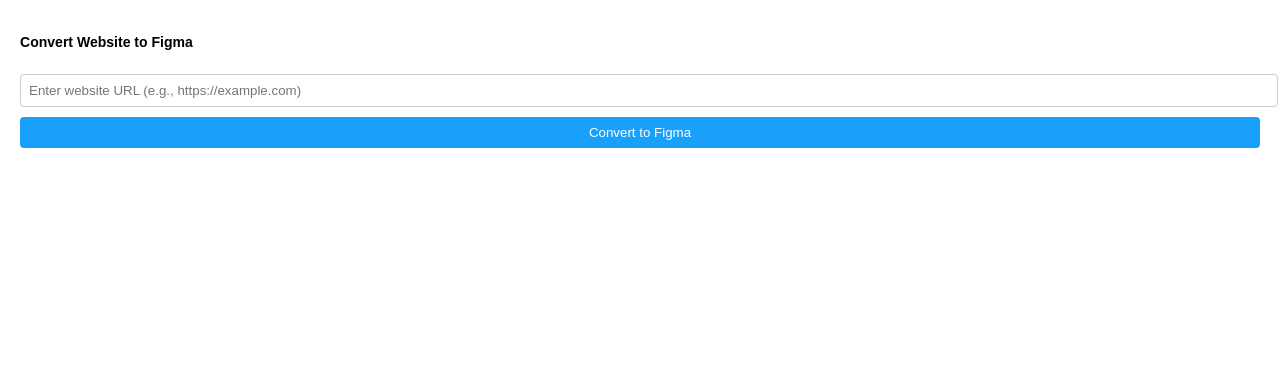
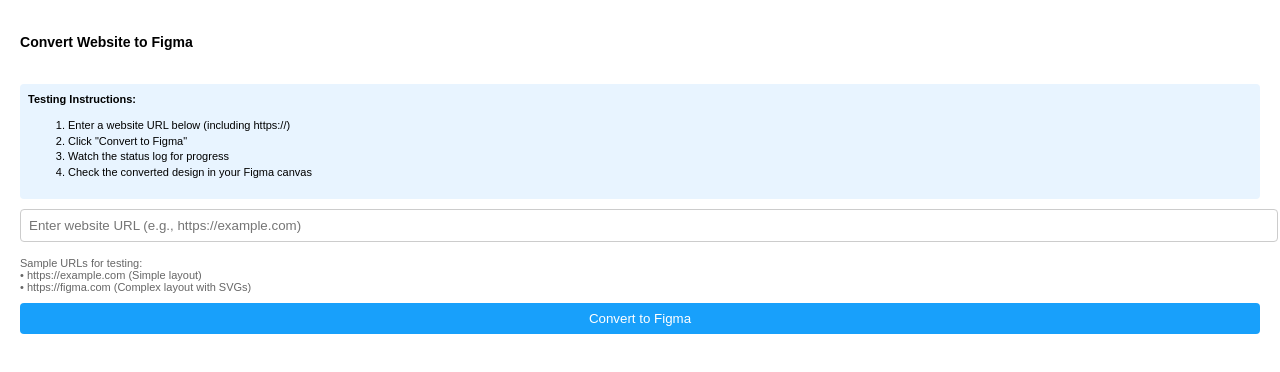
Before and after one commit to aditya-sphereoutsourcing/figma-htmlui, a website: page ui.html in a window 1280 px wide. Drawn offline with Linux system fonts and the light colour scheme.

Commit message:
Add testing instructions and sample URLs to the plugin UI.

```diff
--- a/ui.html
+++ b/ui.html
@@ -46,12 +46,39 @@
             overflow-y: auto;
             display: none;
         }
+        .instructions {
+            margin-top: 10px;
+            padding: 8px;
+            background: #e8f4ff;
+            border-radius: 4px;
+            font-size: 11px;
+            line-height: 1.4;
+        }
+        .sample-urls {
+            margin-top: 5px;
+            font-size: 11px;
+            color: #666;
+        }
     </style>
 </head>
 <body>
     <div class="container">
         <h3>Convert Website to Figma</h3>
+        <div class="instructions">
+            <strong>Testing Instructions:</strong>
+            <ol>
+                <li>Enter a website URL below (including https://)</li>
+                <li>Click "Convert to Figma"</li>
+                <li>Watch the status log for progress</li>
+                <li>Check the converted design in your Figma canvas</li>
+            </ol>
+        </div>
         <input type="text" id="urlInput" placeholder="Enter website URL (e.g., https://example.com)">
+        <div class="sample-urls">
+            Sample URLs for testing:
+            <br>• https://example.com (Simple layout)
+            <br>• https://figma.com (Complex layout with SVGs)
+        </div>
         <button id="convertBtn">Convert to Figma</button>
         <div id="progress" class="progress">Converting website...</div>
         <div id="statusLog"></div>
```
